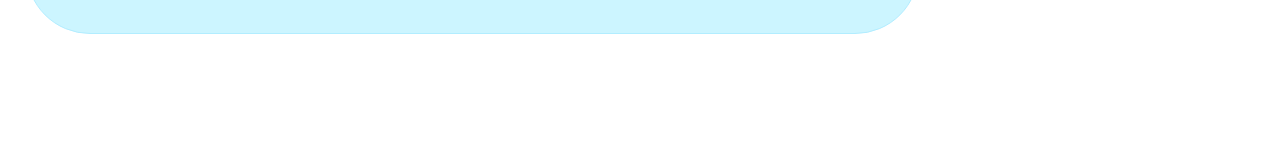
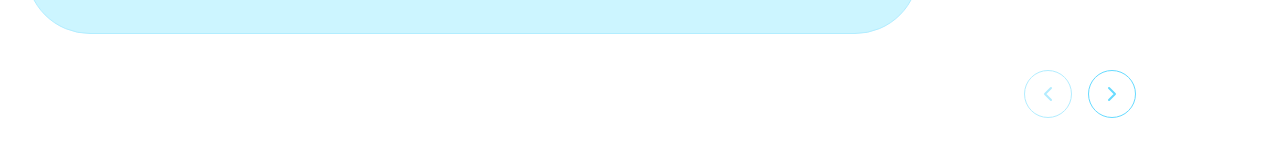
Before and after one commit to momensalama/igentech-task, a Next.js app: page / in a window 1280 px wide. Shown: the part 544-700 px from the top of the page. Built offline with nearby package versions, Linux system fonts and the light colour scheme.

Commit message:
feat: ✨ add navigation buttons for service pills
Implement ArrowButton component for navigating between service pills.
Add functionality to handle next and previous service selections.

(This commit message was AI-generated.)

```diff
--- /dev/null
+++ b/app/components/ArrowButton.tsx
@@ -0,0 +1,58 @@
+function ArrowButton({
+  disabled,
+  onClick,
+  direction,
+}: {
+  disabled: boolean;
+  onClick: () => void;
+  direction: "left" | "right";
+}) {
+  const disableStyles =
+    "bg-[#67DBFF] opacity-50 cursor-not-allowed pointer-events-none";
+
+  return (
+    <button
+      className={`w-12 h-12 bg-white border border-[#67DBFF] cursor-pointer rounded-full flex items-center justify-center hover:bg-blue-50 transition-colors ${
+        disabled ? disableStyles : ""
+      }`}
+      onClick={onClick}
+      disabled={disabled}
+    >
+      {direction === "left" ? (
+        <svg
+          width="24"
+          height="24"
+          viewBox="0 0 24 24"
+          fill="none"
+          xmlns="http://www.w3.org/2000/svg"
+        >
+          <path
+            d="M15 18L9 12L15 6"
+            stroke="#67DBFF"
+            strokeWidth="2"
+            strokeLinecap="round"
+            strokeLinejoin="round"
+          />
+        </svg>
+      ) : (
+        <svg
+          width="24"
+          height="24"
+          viewBox="0 0 24 24"
+          fill="none"
+          xmlns="http://www.w3.org/2000/svg"
+        >
+          <path
+            d="M9 18L15 12L9 6"
+            stroke="#67DBFF"
+            strokeWidth="2"
+            strokeLinecap="round"
+            strokeLinejoin="round"
+          />
+        </svg>
+      )}
+    </button>
+  );
+}
+
+export default ArrowButton;
--- a/app/page.tsx
+++ b/app/page.tsx
@@ -3,6 +3,7 @@
 import React, { useState } from "react";
 import CollapsedPill from "./components/collapsedPill";
 import ExpandedPill from "./components/ExpandedPill";
+import ArrowButton from "./components/ArrowButton";
 
 export default function Home() {
   const [servicePills, setServicePills] = useState([
@@ -53,6 +54,20 @@ export default function Home() {
     );
   };
 
+  const handleNextService = () => {
+    const currentIndex = servicePills.findIndex((pill) => pill.activeService);
+    if (currentIndex < servicePills.length - 1) {
+      handleServiceClick(currentIndex + 1);
+    }
+  };
+
+  const handlePreviousService = () => {
+    const currentIndex = servicePills.findIndex((pill) => pill.activeService);
+    if (currentIndex > 0) {
+      handleServiceClick(currentIndex - 1);
+    }
+  };
+
   const heights = [
     "h-12 md:h-[530px]",
     "h-12 md:h-[450px]",
@@ -67,7 +82,7 @@ export default function Home() {
     <div className="w-full flex justify-center">
       <div className="w-full max-w-[1440px] h-auto min-h-[691px] mx-4 md:mx-0 relative">
         <div className="flex flex-col md:flex-row items-center pt-8 md:pt-12 px-4 md:pl-[120px] md:pr-8"></div>
-        <div className="relative flex flex-col md:flex-row gap-4 md:gap-5 justify-center items-center w-full">
+        <div className="relative flex flex-col md:flex-row gap-4 md:gap-5 justify-center items-center flex-wrap w-full ">
           {servicePills.map((pill, index) => {
             const isActive = pill.activeService;
 
@@ -103,6 +118,18 @@ export default function Home() {
               </div>
             );
           })}
+          <div className="hidden md:flex gap-4 mt-4 justify-end me-36 w-full">
+            <ArrowButton
+              disabled={servicePills[0].activeService}
+              onClick={handlePreviousService}
+              direction="left"
+            />
+            <ArrowButton
+              disabled={servicePills[servicePills.length - 1].activeService}
+              onClick={handleNextService}
+              direction="right"
+            />
+          </div>
         </div>
       </div>
     </div>
```
